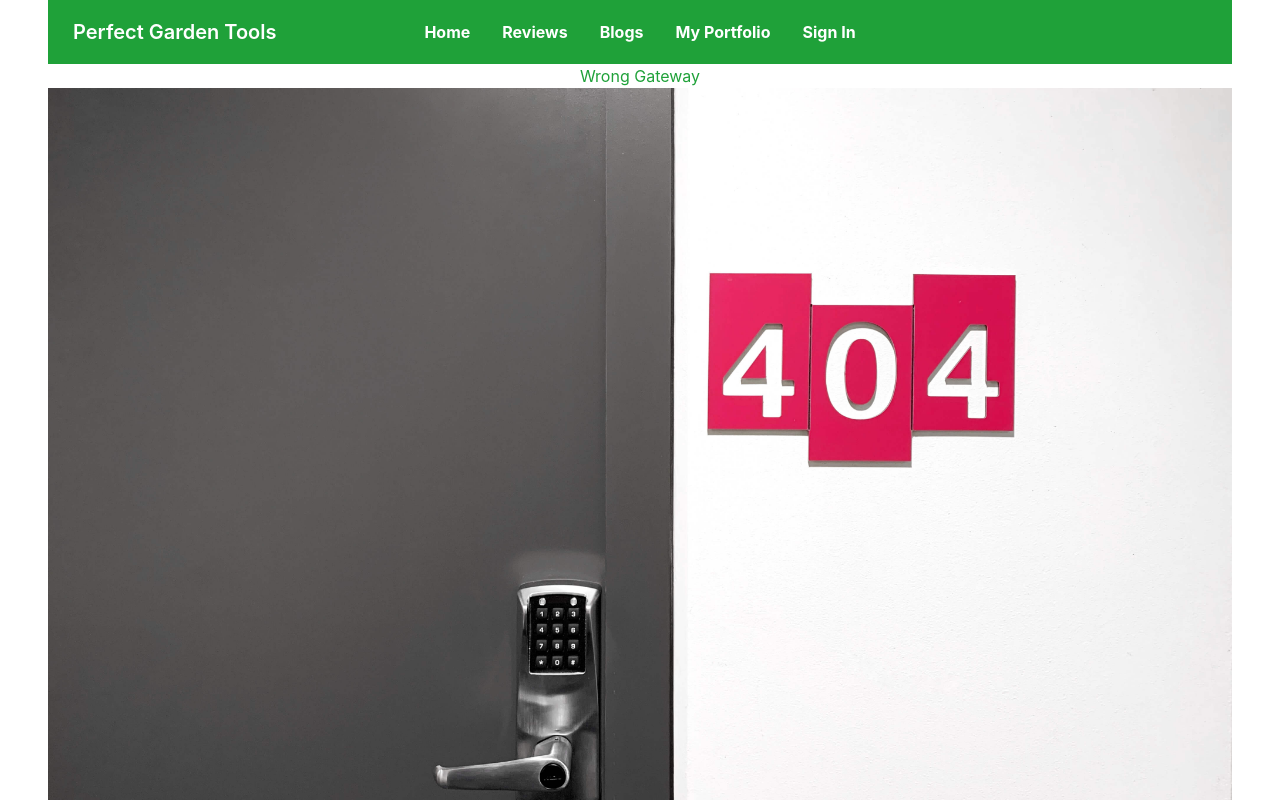
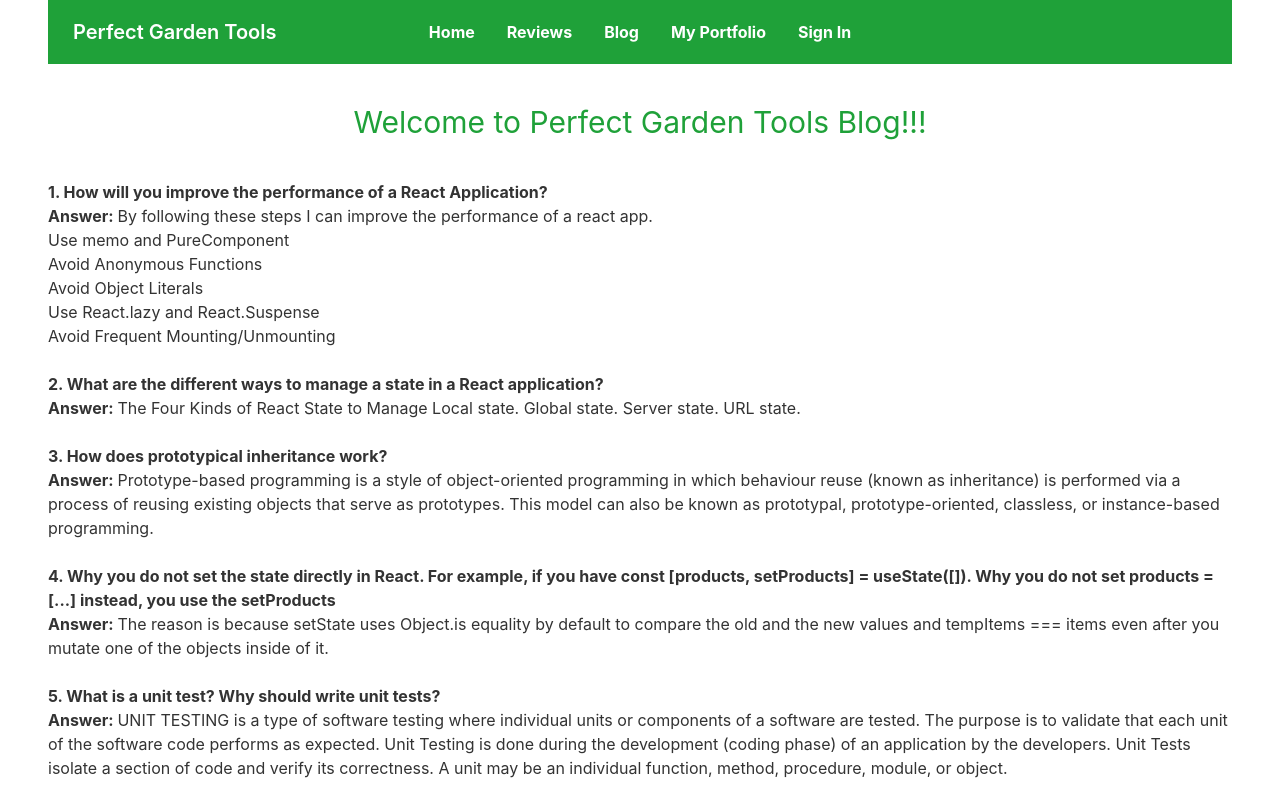
Before and after one commit to MAHossain1/perfect-garden-tools, a React (Create React App) app: page /blog in a window 1280 px wide. Shown: the top 800 px of the page. Built offline with nearby package versions, Linux system fonts and the light colour scheme; no server answers.

Commit message:
blog added

```diff
--- a/src/App.js
+++ b/src/App.js
@@ -17,6 +17,7 @@ import AddReview from "./pages/Dashboard/AddReview";
 import MyProfile from "./pages/Dashboard/MyProfile";
 import Footer from "./pages/Shared/Footer";
 import NotFound from "./pages/Shared/NotFound";
+import Blog from "./pages/Blog/Blog";
 
 function App() {
   return (
@@ -48,6 +49,7 @@ function App() {
         </Route>
 
         <Route path="/myportfolio" element={<MyPortfolio />} />
+        <Route path="/blog" element={<Blog />} />
         <Route path="/signin" element={<SignIn />} />
         <Route path="/signup" element={<SignUp />} />
         <Route path="*" element={<NotFound></NotFound>}></Route>
--- /dev/null
+++ b/src/pages/Blog/Blog.js
@@ -0,0 +1,84 @@
+import React from "react";
+
+const Blog = () => {
+  return (
+    <div>
+      <h1 className="text-primary my-10 text-3xl text-center">
+        Welcome to Perfect Garden Tools Blog!!!
+      </h1>
+      <h2 className="text-x font-bold">
+        1. How will you improve the performance of a React Application?
+      </h2>
+      <p>
+        {" "}
+        <b>Answer: </b>
+        By following these steps I can improve the performance of a react app.
+        <ul>
+          <li>Use memo and PureComponent</li>
+          <li>Avoid Anonymous Functions</li>
+          <li>Avoid Object Literals</li>
+          <li>Use React.lazy and React.Suspense</li>
+          <li>Avoid Frequent Mounting/Unmounting</li>
+        </ul>
+      </p>
+      <br />
+
+      <h2 className="text-x font-bold">
+        2. What are the different ways to manage a state in a React application?
+      </h2>
+      <p>
+        {" "}
+        <b>Answer: </b>
+        The Four Kinds of React State to Manage Local state. Global state.
+        Server state. URL state.
+      </p>
+      <br />
+
+      <h2 className="text-x font-bold">
+        3. How does prototypical inheritance work?
+      </h2>
+      <p>
+        {" "}
+        <b>Answer: </b>
+        Prototype-based programming is a style of object-oriented programming in
+        which behaviour reuse (known as inheritance) is performed via a process
+        of reusing existing objects that serve as prototypes. This model can
+        also be known as prototypal, prototype-oriented, classless, or
+        instance-based programming.
+      </p>
+      <br />
+
+      <h2 className="text-x font-bold">
+        4. Why you do not set the state directly in React. For example, if you
+        have const [products, setProducts] = useState([]). Why you do not set
+        products = [...] instead, you use the setProducts
+      </h2>
+      <p>
+        {" "}
+        <b>Answer: </b>
+        The reason is because setState uses Object.is equality by default to
+        compare the old and the new values and tempItems === items even after
+        you mutate one of the objects inside of it.
+      </p>
+      <br />
+
+      <h2 className="text-x font-bold">
+        5. What is a unit test? Why should write unit tests?
+      </h2>
+      <p>
+        {" "}
+        <b>Answer: </b>
+        UNIT TESTING is a type of software testing where individual units or
+        components of a software are tested. The purpose is to validate that
+        each unit of the software code performs as expected. Unit Testing is
+        done during the development (coding phase) of an application by the
+        developers. Unit Tests isolate a section of code and verify its
+        correctness. A unit may be an individual function, method, procedure,
+        module, or object.
+      </p>
+      <br />
+    </div>
+  );
+};
+
+export default Blog;
--- a/src/pages/Shared/Navbar.js
+++ b/src/pages/Shared/Navbar.js
@@ -23,7 +23,7 @@ const Navbar = () => {
         <Link to="/review">Reviews</Link>
       </li>
       <li>
-        <Link to="/blog">Blogs</Link>
+        <Link to="/blog">Blog</Link>
       </li>
       <li>
         <Link to="/myportfolio">My Portfolio</Link>
```
